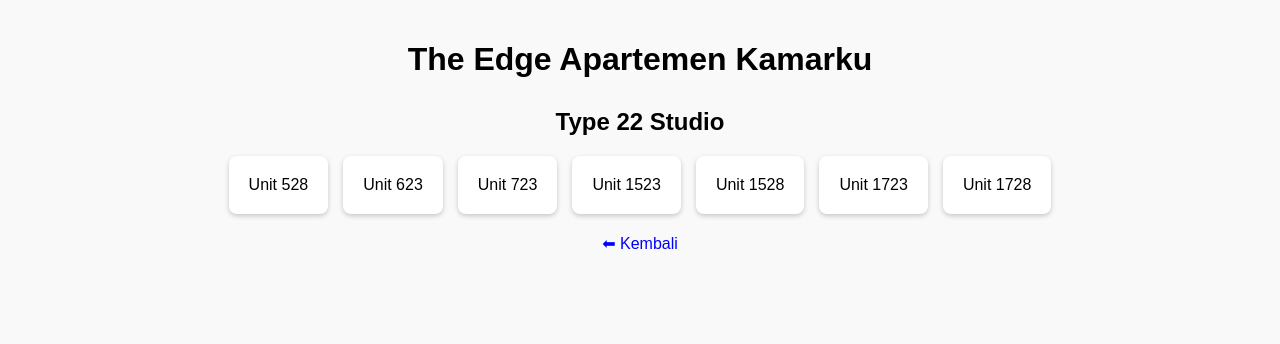
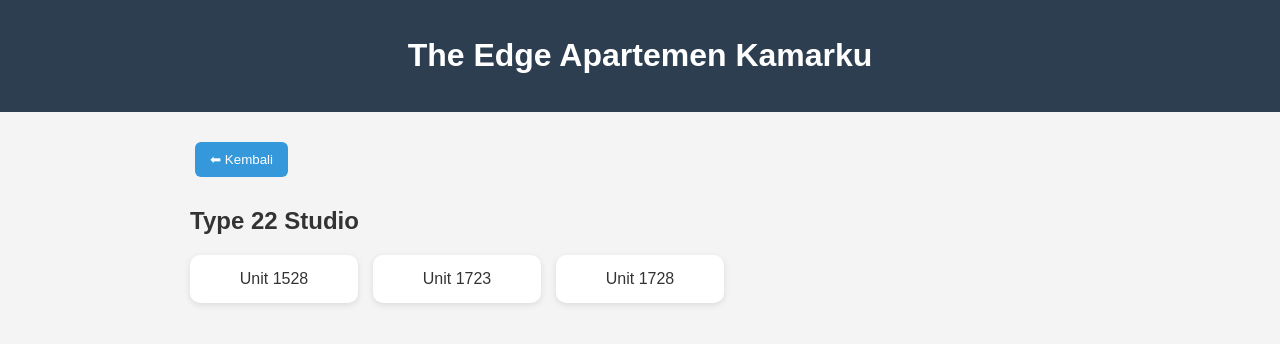
Before and after one commit to taniaputriusb-collab/the-edge-apartemen, a plain HTML site: page index.html in a window 1280 px wide. Both pictures are taken after a click on the element "Type 22 Studio". Drawn offline with Linux system fonts and the light colour scheme.

Commit message:
index.html

```diff
--- a/index.html
+++ b/index.html
@@ -1,169 +1,178 @@
 <!DOCTYPE html>
-<html lang="id">
+<html lang="en">
 <head>
-  <meta charset="UTF-8"/>
-  <meta name="viewport" content="width=device-width, initial-scale=1.0"/>
+  <meta charset="UTF-8">
+  <meta name="viewport" content="width=device-width, initial-scale=1.0">
   <title>The Edge Apartemen Kamarku</title>
   <style>
-    body { font-family: Arial, sans-serif; margin:0; padding:20px; background:#f9f9f9; }
-    h1, h2, h3 { text-align:center; }
-    .menu, .units, .gallery { display:none; margin-top:30px; }
+    body {
+      font-family: Arial, sans-serif;
+      margin: 0; padding: 0;
+      background: #f4f4f4;
+      color: #333;
+    }
+    header {
+      background: #2c3e50;
+      color: #fff;
+      text-align: center;
+      padding: 1rem;
+    }
+    .container {
+      padding: 20px;
+      max-width: 900px;
+      margin: auto;
+    }
     .grid {
-      display:flex; flex-wrap:wrap; gap:15px; justify-content:center;
+      display: grid;
+      grid-template-columns: repeat(auto-fill, minmax(150px, 1fr));
+      gap: 15px;
     }
     .card {
-      background:white; padding:20px; border-radius:8px;
-      box-shadow:0 2px 5px rgba(0,0,0,0.2); cursor:pointer;
-      transition:0.2s;
+      background: #fff;
+      border-radius: 10px;
+      padding: 15px;
+      text-align: center;
+      cursor: pointer;
+      box-shadow: 0 2px 6px rgba(0,0,0,0.1);
+      transition: transform .2s;
     }
-    .card:hover { transform:scale(1.05); background:#f0f0f0; }
-    .back { margin:20px auto; display:block; text-align:center; cursor:pointer; color:blue; }
+    .card:hover {
+      transform: scale(1.05);
+      background: #ecf0f1;
+    }
+    .gallery {
+      display: flex;
+      flex-wrap: wrap;
+      gap: 10px;
+      margin-top: 20px;
+    }
     .gallery img {
-      width:300px; height:auto; border-radius:8px;
-      box-shadow:0 2px 6px rgba(0,0,0,0.3);
+      width: calc(50% - 10px);
+      border-radius: 8px;
+    }
+    .back-btn, .copy-btn {
+      display: inline-block;
+      margin: 10px 5px;
+      padding: 10px 15px;
+      border: none;
+      border-radius: 6px;
+      background: #3498db;
+      color: #fff;
+      cursor: pointer;
+    }
+    .back-btn:hover, .copy-btn:hover {
+      background: #2980b9;
     }
   </style>
 </head>
 <body>
+  <header>
+    <h1>The Edge Apartemen Kamarku</h1>
+  </header>
 
-  <h1>The Edge Apartemen Kamarku</h1>
-
-  <!-- Halaman 1: Pilih Tipe -->
-  <div id="menu" class="menu" style="display:block;">
-    <h2>Pilih Tipe Kamar</h2>
-    <div class="grid">
-      <div class="card" onclick="showUnits('22')">Type 22 Studio</div>
-      <div class="card" onclick="showUnits('25')">Type 25</div>
-      <div class="card" onclick="showUnits('36st')">Type 36 Studio</div>
-      <div class="card" onclick="showUnits('36-1br')">Type 36 1 Bedroom</div>
-      <div class="card" onclick="showUnits('36-2br')">Type 36 2 Bedroom</div>
-      <div class="card" onclick="showUnits('47-2br')">Type 47 2 Bedroom</div>
-      <div class="card" onclick="showUnits('72-3br')">Type 72 3 Bedroom</div>
-    </div>
-  </div>
-
-  <!-- Halaman 2: Nomor Unit -->
-  <div id="units" class="units">
-    <h2 id="unitTitle"></h2>
-    <div class="grid" id="unitList"></div>
-    <span class="back" onclick="backToMenu()">⬅ Kembali</span>
-  </div>
-
-  <!-- Halaman 3: Galeri Foto -->
-  <div id="gallery" class="gallery">
-    <h3 id="galleryTitle"></h3>
-    <div class="grid" id="galleryPhotos"></div>
-    <span class="back" onclick="backToUnits()">⬅ Kembali ke daftar unit</span>
-  </div>
+  <div class="container" id="app"></div>
 
   <script>
-    // Data struktur tipe → unit → foto
+    // =======================
+    // DATA UNIT + FOTO
+    // =======================
     const data = {
-      "22": {
-        title: "Type 22 Studio",
-        units: {
-          "1728": ["https://via.placeholder.com/600x400","https://via.placeholder.com/600x400"],
-          "1723": ["https://via.placeholder.com/600x400","https://via.placeholder.com/600x400"],
-          "1528": ["https://via.placeholder.com/600x400","https://via.placeholder.com/600x400"],
-          "1523": ["https://via.placeholder.com/600x400","https://via.placeholder.com/600x400"],
-          "723": ["https://via.placeholder.com/600x400","https://via.placeholder.com/600x400"],
-          "623": ["https://via.placeholder.com/600x400","https://via.placeholder.com/600x400"],
-          "528": ["https://via.placeholder.com/600x400","https://via.placeholder.com/600x400"]
-        }
+      "Type 22 Studio": {
+        "1728": ["https://via.placeholder.com/400x250?text=1728+Foto+1", "https://via.placeholder.com/400x250?text=1728+Foto+2"],
+        "1723": ["https://via.placeholder.com/400x250?text=1723+Foto+1"],
+        "1528": ["https://via.placeholder.com/400x250?text=1528+Foto+1"]
       },
-      "25": {
-        title: "Type 25",
-        units: {
-          "1520": ["https://via.placeholder.com/600x400","https://via.placeholder.com/600x400"]
-        }
+      "Type 25": {
+        "1520": ["https://via.placeholder.com/400x250?text=1520+Foto+1"]
       },
-      "36st": {
-        title: "Type 36 Studio",
-        units: {
-          "1929": ["https://via.placeholder.com/600x400"],
-          "1910": ["https://via.placeholder.com/600x400"],
-          "1903": ["https://via.placeholder.com/600x400"],
-          "1735": ["https://via.placeholder.com/600x400"],
-          "935": ["https://via.placeholder.com/600x400"]
-        }
+      "Type 36 Studio": {
+        "1929": ["https://via.placeholder.com/400x250?text=1929+Foto+1", "https://via.placeholder.com/400x250?text=1929+Foto+2"],
+        "1910": ["https://via.placeholder.com/400x250?text=1910+Foto+1"]
       },
-      "36-1br": {
-        title: "Type 36 1 Bedroom",
-        units: {
-          "1939": ["https://via.placeholder.com/600x400"],
-          "1856": ["https://via.placeholder.com/600x400"],
-          "1832": ["https://via.placeholder.com/600x400"],
-          "1811": ["https://via.placeholder.com/600x400"],
-          "1809": ["https://via.placeholder.com/600x400"],
-          "1256": ["https://via.placeholder.com/600x400"],
-          "1110": ["https://via.placeholder.com/600x400"],
-          "1108": ["https://via.placeholder.com/600x400"],
-          "952": ["https://via.placeholder.com/600x400"],
-          "851": ["https://via.placeholder.com/600x400"],
-          "817": ["https://via.placeholder.com/600x400"],
-          "533": ["https://via.placeholder.com/600x400"]
-        }
+      "Type 36 1 Bedroom": {
+        "1939": ["https://via.placeholder.com/400x250?text=1939+Foto+1"]
       },
-      "36-2br": {
-        title: "Type 36 2 Bedroom",
-        units: {
-          "1908": ["https://via.placeholder.com/600x400"],
-          "1733": ["https://via.placeholder.com/600x400"],
-          "1606": ["https://via.placeholder.com/600x400"],
-          "1508": ["https://via.placeholder.com/600x400"],
-          "1250": ["https://via.placeholder.com/600x400"],
-          "1219": ["https://via.placeholder.com/600x400"],
-          "905": ["https://via.placeholder.com/600x400"],
-          "339": ["https://via.placeholder.com/600x400"]
-        }
-      },
-      "47-2br": {
-        title: "Type 47 2 Bedroom",
-        units: {
-          "1222": ["https://via.placeholder.com/600x400"]
-        }
-      },
-      "72-3br": {
-        title: "Type 72 3 Bedroom",
-        units: {
-          "2028": ["https://via.placeholder.com/600x400"]
-        }
+      "Type 36 2 Bedroom": {
+        "1908": ["https://via.placeholder.com/400x250?text=1908+Foto+1"]
       }
     };
 
-    // Navigasi antar halaman
-    function showUnits(type) {
-      document.getElementById("menu").style.display="none";
-      document.getElementById("gallery").style.display="none";
-      document.getElementById("units").style.display="block";
-      document.getElementById("unitTitle").innerText = data[type].title;
-      let html = "";
-      for (let unit in data[type].units) {
-        html += `<div class="card" onclick="showGallery('${type}','${unit}')">Unit ${unit}</div>`;
-      }
-      document.getElementById("unitList").innerHTML = html;
+    const app = document.getElementById("app");
+
+    // =======================
+    // NAVIGASI
+    // =======================
+    function showTypes() {
+      app.innerHTML = "<h2>Pilih Type Kamar</h2>";
+      const grid = document.createElement("div");
+      grid.className = "grid";
+      Object.keys(data).forEach(type => {
+        const card = document.createElement("div");
+        card.className = "card";
+        card.textContent = type;
+        card.onclick = () => showUnits(type);
+        grid.appendChild(card);
+      });
+      app.appendChild(grid);
     }
 
-    function backToMenu(){
-      document.getElementById("units").style.display="none";
-      document.getElementById("menu").style.display="block";
+    function showUnits(type) {
+      app.innerHTML = `<button class="back-btn" onclick="showTypes()">⬅ Kembali</button>
+                       <h2>${type}</h2>`;
+      const grid = document.createElement("div");
+      grid.className = "grid";
+      Object.keys(data[type]).forEach(unit => {
+        const card = document.createElement("div");
+        card.className = "card";
+        card.textContent = `Unit ${unit}`;
+        card.onclick = () => showGallery(type, unit);
+        grid.appendChild(card);
+      });
+      app.appendChild(grid);
     }
 
-    function showGallery(type,unit){
-      document.getElementById("units").style.display="none";
-      document.getElementById("gallery").style.display="block";
-      document.getElementById("galleryTitle").innerText = data[type].title + " - Unit " + unit;
-      let html="";
-      data[type].units[unit].forEach(foto=>{
-        html += `<img src="${foto}" alt="Foto Unit ${unit}"/>`;
+    function showGallery(type, unit) {
+      const photos = data[type][unit];
+      app.innerHTML = `
+        <button class="back-btn" onclick="showUnits('${type}')">⬅ Kembali</button>
+        <h2>${type} - Unit ${unit}</h2>
+        <button class="copy-btn" onclick="copyLink('${type}','${unit}')">📋 Copy Link</button>
+      `;
+      const gallery = document.createElement("div");
+      gallery.className = "gallery";
+      photos.forEach(url => {
+        const img = document.createElement("img");
+        img.src = url;
+        gallery.appendChild(img);
       });
-      document.getElementById("galleryPhotos").innerHTML = html;
+      app.appendChild(gallery);
     }
 
-    function backToUnits(){
-      document.getElementById("gallery").style.display="none";
-      document.getElementById("units").style.display="block";
+    // =======================
+    // COPY LINK
+    // =======================
+    function copyLink(type, unit) {
+      const url = `${window.location.origin}${window.location.pathname}?type=${encodeURIComponent(type)}&unit=${unit}`;
+      navigator.clipboard.writeText(url).then(() => {
+        alert("Link unit berhasil dicopy! Tinggal paste di WhatsApp ✅");
+      });
     }
+
+    // =======================
+    // AUTO LOAD LINK (SHARE)
+    // =======================
+    function checkParams() {
+      const params = new URLSearchParams(window.location.search);
+      const type = params.get("type");
+      const unit = params.get("unit");
+      if (type && unit && data[type] && data[type][unit]) {
+        showGallery(type, unit);
+      } else {
+        showTypes();
+      }
+    }
+
+    checkParams();
   </script>
 </body>
 </html>
```
